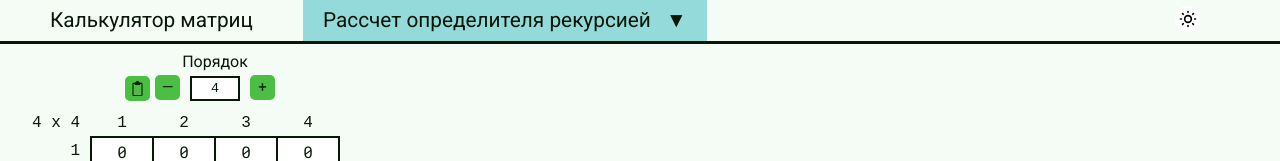
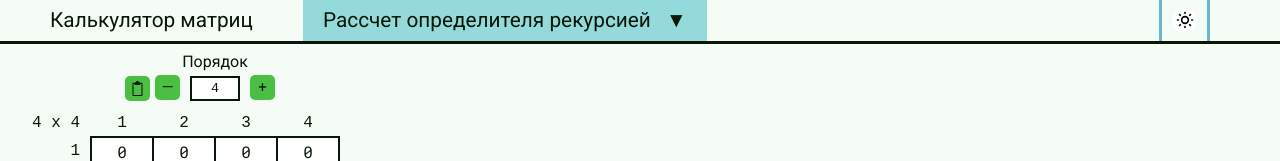
Before and after one commit to Traunin/matrix-calculator, a Vue app: page /#/determinant in a window 1280 px wide. Shown: the top 161 px of the page. Built offline with nearby package versions, Linux system fonts and the light colour scheme.

Commit message:
fix: change matching class names

```diff
--- a/src/components/ThemeSwitcher.vue
+++ b/src/components/ThemeSwitcher.vue
@@ -2,12 +2,12 @@
     <div class="theme-switch">
         <input
             type="checkbox"
-            id="theme-switch"
+            id="theme-icon"
             v-model="isDark"
             @change="setTheme"
         /><label
-            for="theme-switch"
-            class="theme-switch"
+            for="theme-icon"
+            class="theme-icon"
         ></label>
     </div>
 </template>
@@ -44,7 +44,7 @@ function setTheme() {
 </script>
 
 <style scoped>
-label.theme-switch {
+label.theme-icon {
     display: inline-block;
     width: 25px;
     height: 25px;
@@ -65,12 +65,18 @@ label.theme-switch {
 }
 
 .theme-switch {
-    margin: 0 20px;
+    margin: 0 10px;
+    padding: 0 10px;
+    align-self: stretch;
+    border-left: var(--accent-color) 3px solid;
+    border-right: var(--accent-color) 3px solid;
+    display: flex;
+    align-items:center;
 }
 
 @media screen and (min-width: 1000px) {
     .theme-switch {
-        margin: 0 80px 0 20px;
+        margin: 0 70px 0 10px;
     }
 }
 </style>
```
